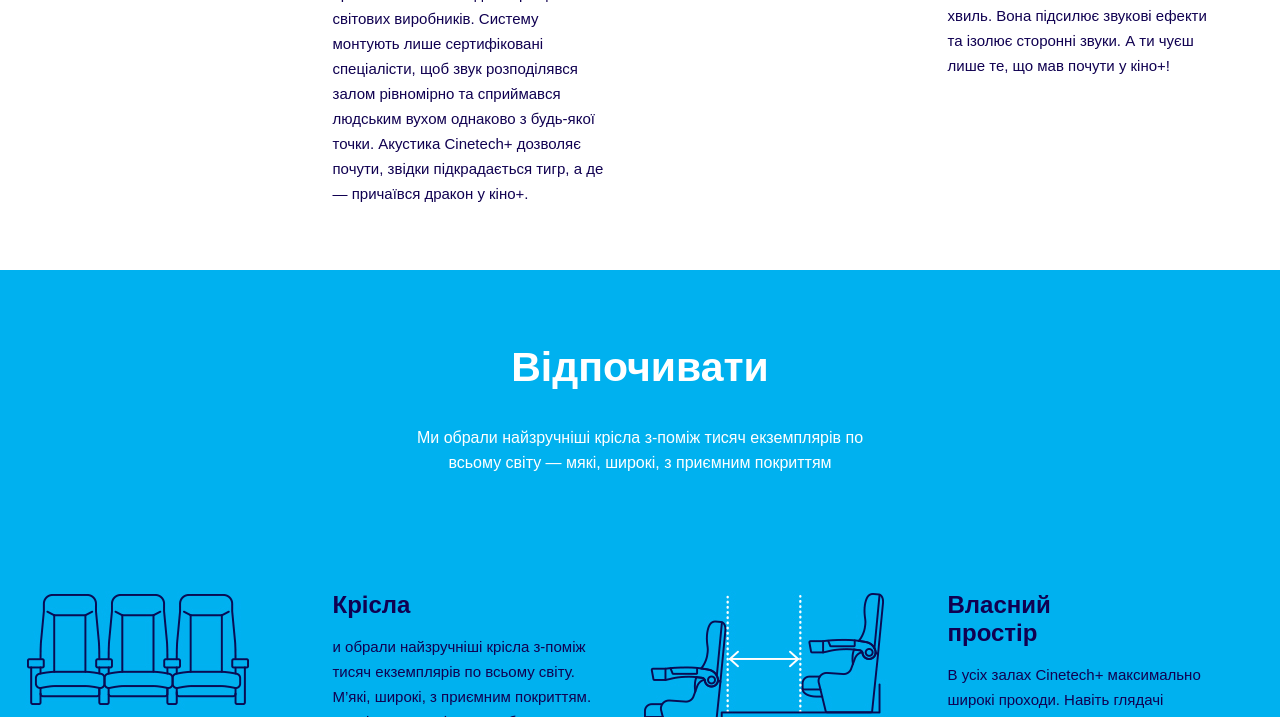
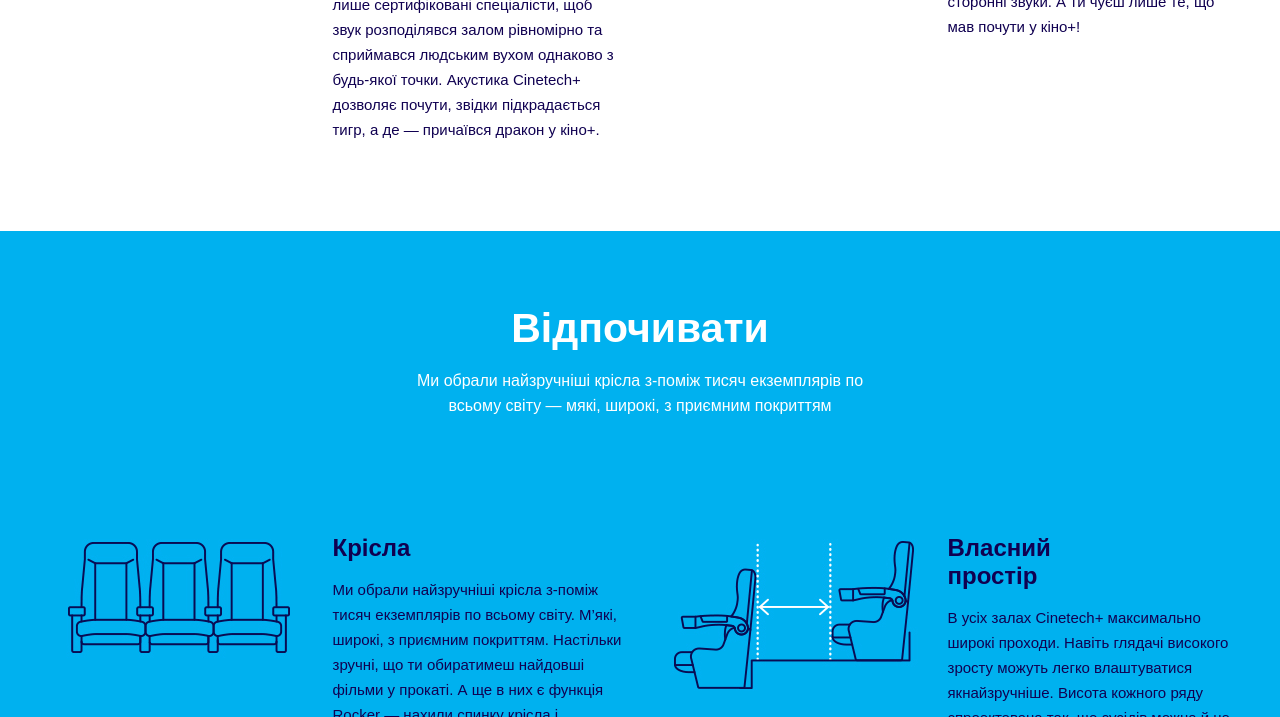
Before and after one commit to Goodkoff/Cinetech, a plain HTML site: page index.html in a window 1280 px wide. Shown: the part 2083-2800 px from the top of the page. Drawn offline with Linux system fonts and the light colour scheme.

Commit message:
Design corrections

```diff
--- a/css/style.css
+++ b/css/style.css
@@ -26,7 +26,7 @@ body {
 }
 
 .logo-block {
-    margin-bottom: 100px;
+    margin-bottom: 85px;
 }
 
 .logo-image {
@@ -57,6 +57,7 @@ body {
     text-align: center;
     font-size: 41px;
     font-weight: 600;
+    margin-bottom: 0;
 }
 
 .description {
@@ -96,6 +97,12 @@ body {
     height: 460px;
 }
 
+.item img {
+    display: block;
+    margin: 0 auto;
+    padding-top: 5px;
+}
+
 .item h2 {
     font-weight: 800;
     color: #100051;
@@ -107,7 +114,7 @@ body {
     color: #100051;
     font-size: 15px;
     line-height: 25px;
-    width: 90%;
+    width: 95%;
 }
 
 .hear .title {
--- a/index.html
+++ b/index.html
@@ -12,7 +12,7 @@
     </div>
     <div class="container logo-block clearfix">
         <div class="logo-image">
-            <img src="img/cinetech_logo.jpg">
+            <img src="img/cinetech_png.png">
         </div>
         <div class="logo-description">
             <p>Сьогодні кіно стало дещо більшим за картинку,
@@ -43,7 +43,7 @@
             <li class="item">
                 <h2>Проектори<br/>
                     Cinetech+</h2>
-                <p>Природні кольори та насичений
+                <p>Природні кольори та насичений<br/>
                     чорний — візитна картка проекторів Barco та Сhristie, які встановлені у залах з технологією
                     Cinetech+.</p>
 
@@ -112,17 +112,17 @@
         <p class="description">Ми обрали найзручніші крісла з-поміж тисяч екземплярів по всьому світу — мякі, широкі, з
             приємним покриттям</p>
         <ul class="list clearfix">
-            <li class="item"><img src="img/7_kresla.jpg"><br/><br/><br/><br/><br/><br/><br/><br/><br/>
+            <li class="item"><img src="img/7_kresla.jpg"><br/><br/><br/><br/><br/><br/>
                 <img src="img/8_vip_kresla.jpg"></li>
 
             <li class="item">
                 <h2>Крісла</h2>
-                <p>и обрали найзручніші крісла з-поміж тисяч екземплярів по всьому світу.
+                <p>Ми обрали найзручніші крісла з-поміж тисяч екземплярів по всьому світу.
                     М’які, широкі, з приємним покриттям. Настільки зручні, що ти обиратимеш найдовші фільми у прокаті. А
                     ще в них є функція Rocker — нахили спинку крісла і приготуйся до повного занурення у кіно+! </p>
                 <p> А можна подивитися кіно лежачи, як на улюбленому дивані? Так, з кріслами Cinetech+ VIP. Вони
                     розкладаються як ліжко, щоб ти відчув комфорт максимального рівня. Можливо, тобі не захочеться йти
-                    додому після сеансу кіно+!</p>
+                    додому після<br/> сеансу кіно+!</p>
             </li>
 
             <li class="item"><img src="img/9_prostranstvo.jpg"></li>
```
Also changed, not shown: img/cinetech_png.png (added).
